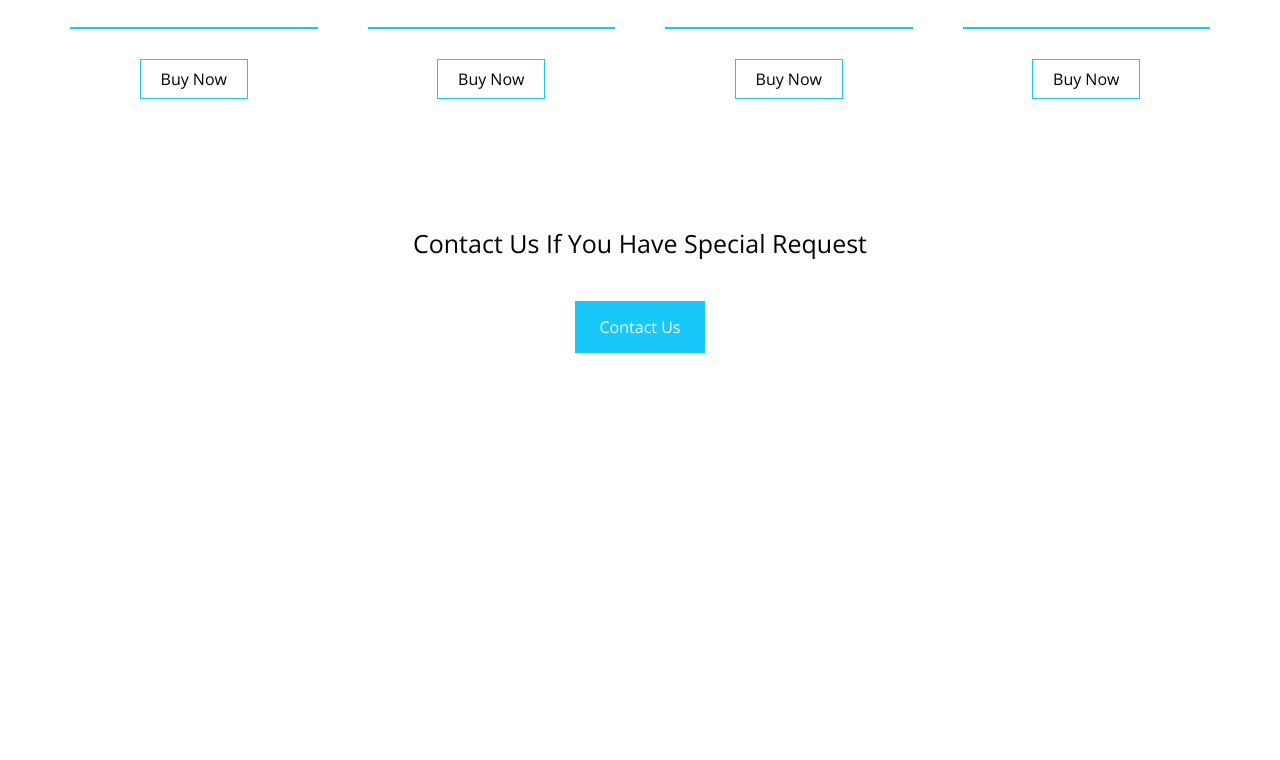
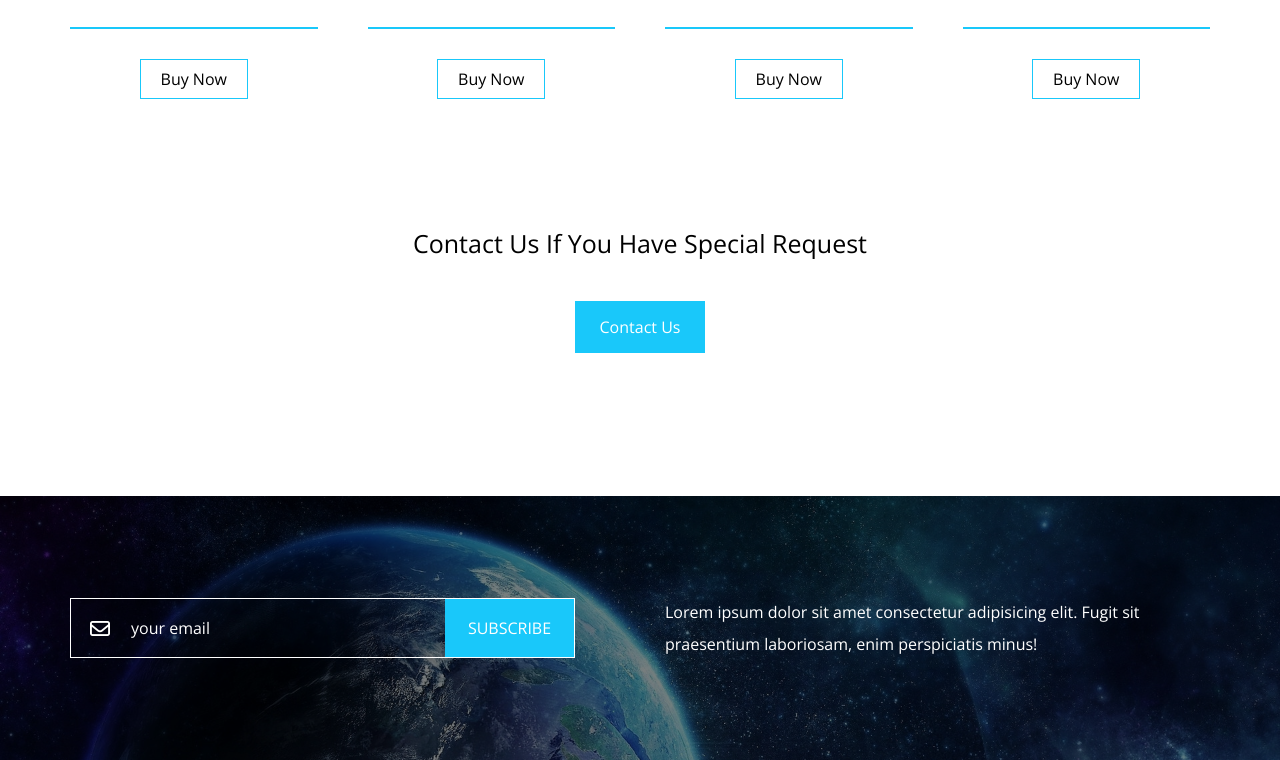
Before and after one commit to abdelkarim-el-manssouri/css-template-2, a plain HTML site: page index.html in a window 1280 px wide. Shown: the part 7187-7947 px from the top of the page. Before the commit the page ends 7683 px from the top, so only its background shows below. Drawn offline with nearby package versions, Linux system fonts and the light colour scheme.

Commit message:
subscribe section done

```diff
--- a/css/style.css
+++ b/css/style.css
@@ -910,3 +910,76 @@
   }
 }
 /* pricing end */
+/* subscribe start */
+.subscribe {
+  padding-block: var(--section-padding);
+  position: relative;
+  background-image: url("../images/subscribe.jpg");
+  background-size: cover;
+  color: white;
+  .container {
+    display: flex;
+    flex-wrap: wrap;
+    position: relative;
+    align-items: center;
+    gap: 50px;
+    form {
+      flex: 1;
+      display: flex;
+      max-width: 100%;
+      width: 500px;
+      position: relative;
+      i {
+        position: absolute;
+        top: 50%;
+        left: 20px;
+      }
+      input[type="email"] {
+        padding: 20px 20px 20px 60px;
+        background: none;
+        border: 1px solid white;
+        border-right: none;
+        caret-color: var(--main-color);
+        width: calc(100% - 130px);
+        outline: none;
+      }
+      input::placeholder {
+        color: white;
+      }
+      input[type="submit"] {
+        width: 130px;
+        background-color: var(--main-color);
+        color: white;
+        text-transform: uppercase;
+        border: solid 1px white;
+        border-left: none;
+        padding: 10px 20px;
+      }
+    }
+    p {
+      flex: 1;
+      line-height: 2;
+      padding-inline: 40px;
+    }
+  }
+}
+.subscribe::before {
+  content: "";
+  position: absolute;
+  top: 0;
+  left: 0;
+  width: 100%;
+  height: 100%;
+  background-color: rgb(0 0 0 / 50%);
+}
+@media (max-width: 991px) {
+  .subscribe {
+    .container {
+      flex-direction: column;
+      p {
+        padding-inline: 0;
+      }
+    }
+  }
+}
+/* subscribe end */
--- a/index.html
+++ b/index.html
@@ -482,5 +482,20 @@
       </div>
     </section>
     <!-- pricing section end -->
+    <!-- subscribe section start -->
+    <section class="subscribe">
+      <div class="container">
+        <form action="">
+          <i class="far fa-envelope fa-lg"></i>
+          <input type="email" name="mail" placeholder="your email" />
+          <input type="submit" value="subscribe" />
+        </form>
+        <p>
+          Lorem ipsum dolor sit amet consectetur adipisicing elit. Fugit sit
+          praesentium laboriosam, enim perspiciatis minus!
+        </p>
+      </div>
+    </section>
+    <!-- subscribe section end -->
   </body>
 </html>
```
